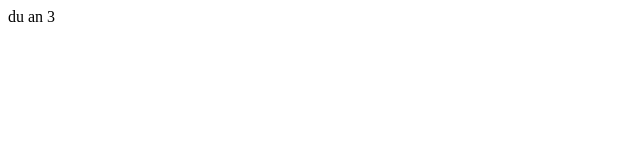
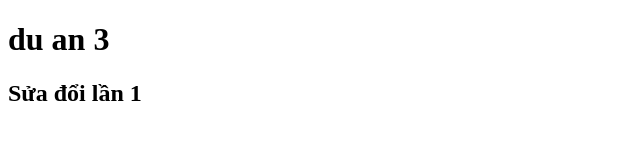
Before and after one commit to bekhoacute/du-an-3, a plain HTML site: page index.html in a window 1280 px wide. Shown: the whole page, without its empty margins (0-640 px from the left). Drawn offline with Linux system fonts and the light colour scheme.

Commit message:
sửa đổi lần 1

```diff
--- a/index.html
+++ b/index.html
@@ -6,6 +6,7 @@
     <title>du an 3</title>
 </head>
 <body>
-    du an 3
+   <h1> du an 3</h1>
+   <h2>Sửa đổi lần 1</h2>
 </body>
 </html>
```
